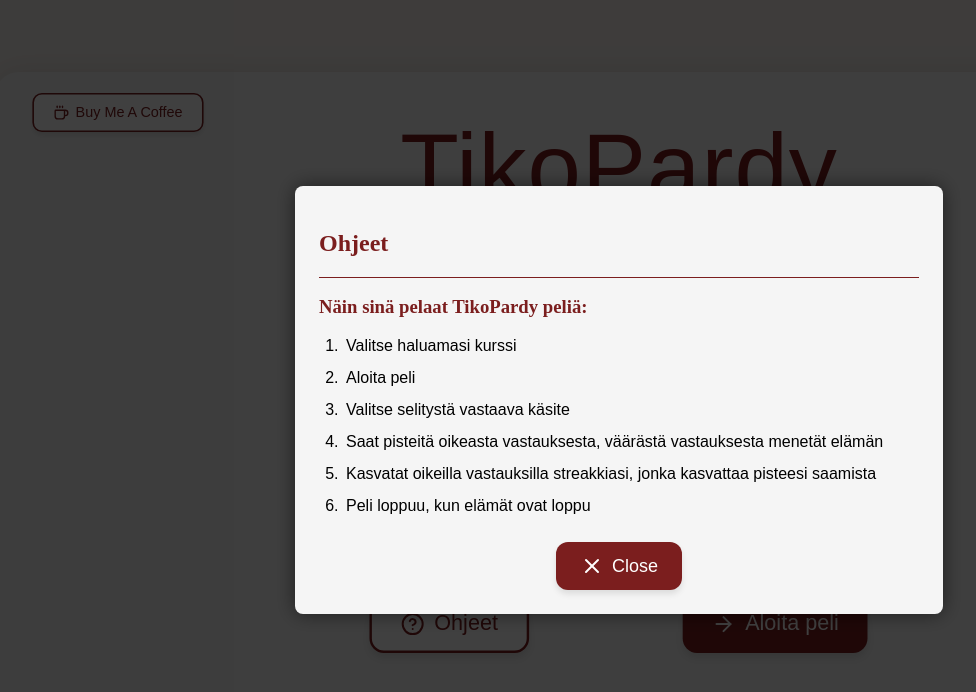
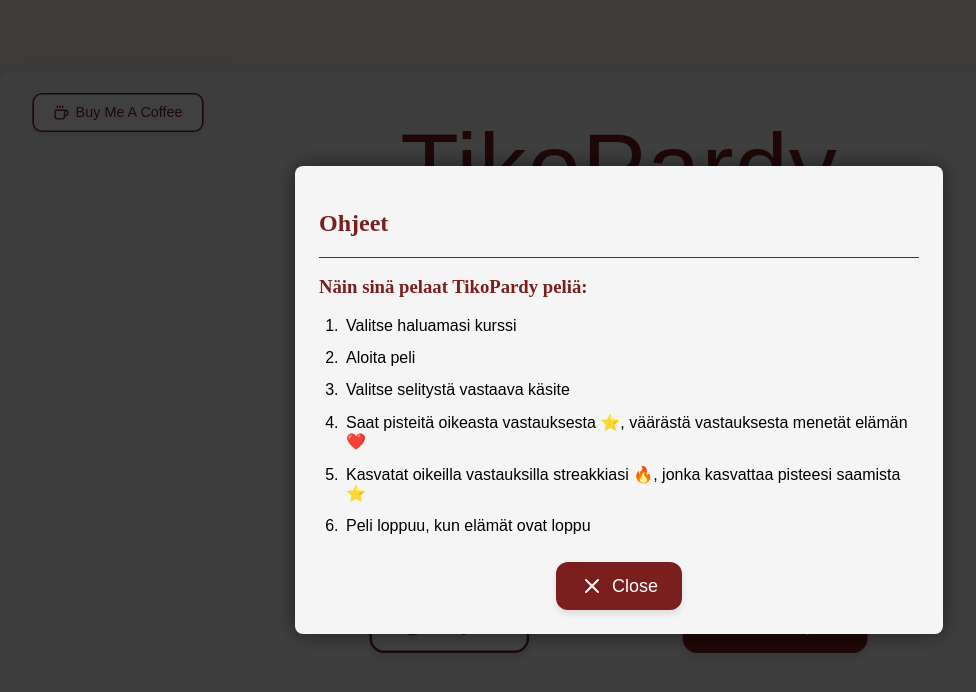
Before and after one commit to jamktiko/tikoPardy, a SvelteKit app in the folder tikoPardy/: page / in a window 1280 px wide. Both pictures are taken after a click on the button "Ohjeet". Shown: the top 692 px of the page, without its empty margins (21-997 px from the left). Built offline with nearby package versions, Linux system fonts and the light colour scheme; a web font is replaced by a local one.

Commit message:
Updated ohjeet

```diff
--- a/tikoPardy/src/routes/+page.svelte
+++ b/tikoPardy/src/routes/+page.svelte
@@ -69,8 +69,8 @@
         <li>Valitse haluamasi kurssi</li>
         <li>Aloita peli</li>
         <li>Valitse selitystä vastaava käsite</li>
-        <li>Saat pisteitä oikeasta vastauksesta, väärästä vastauksesta menetät elämän</li>
-        <li>Kasvatat oikeilla vastauksilla streakkiasi, jonka kasvattaa pisteesi saamista</li>
+        <li>Saat pisteitä oikeasta vastauksesta ⭐, väärästä vastauksesta menetät elämän ❤️</li>
+        <li>Kasvatat oikeilla vastauksilla streakkiasi 🔥, jonka kasvattaa pisteesi saamista ⭐</li>
         <li>Peli loppuu, kun elämät ovat loppu</li>
       </ol>
 
```
